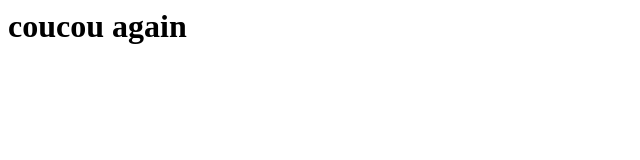
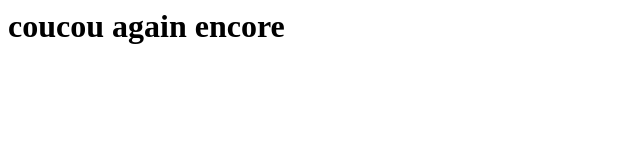
Before and after one commit to eminet666/test_dsaa1, a plain HTML site: page index.html in a window 1280 px wide. Shown: the whole page, without its empty margins (0-640 px from the left). Drawn offline with Linux system fonts and the light colour scheme.

Commit message:
git commit

```diff
--- a/index.html
+++ b/index.html
@@ -3,7 +3,7 @@
 
   </head>
   <body>
-    <h1>coucou again</h1>
+    <h1>coucou again encore</h1>
   </body>
 
 </html>
```
